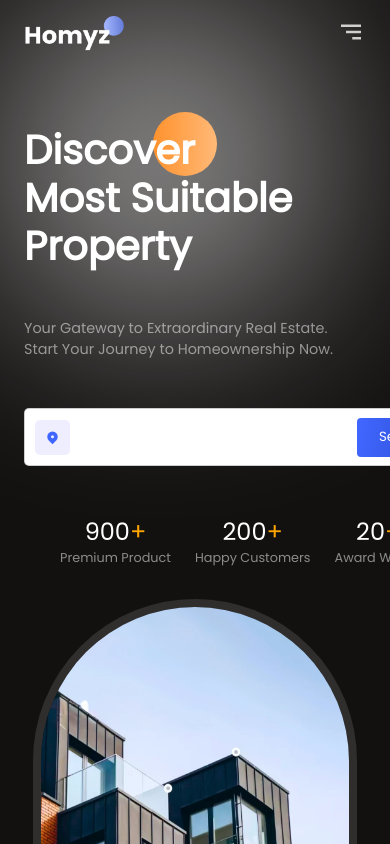
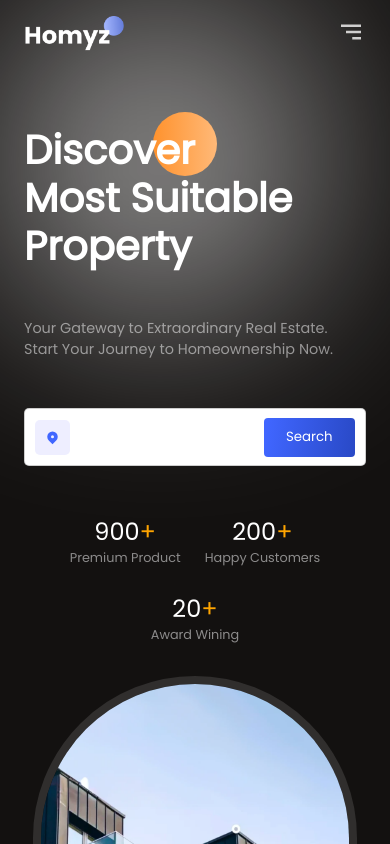
Before and after one commit to UMAR-78/Real-State-Website, a React (Create React App) app: page / in a window 390 px wide. Shown: the top 844 px of the page. Built offline with nearby package versions, Linux system fonts and the light colour scheme.

Commit message:
Final change

```diff
--- a/src/components/Hero/Hero.css
+++ b/src/components/Hero/Hero.css
@@ -44,8 +44,6 @@
   border: none;
   outline: none;
   padding: 10px 80px;
-  /* align-items: center; */
-
 
 }
 .icon
@@ -90,8 +88,19 @@
 @media (max-width: 640px) {
   .hero-container {
     margin-top: 2rem;
+    /* padding: 10px 10px;     */
+
   }
-
+  .search-bar
+  {
+    width: 100%; /* Adjust the width as needed */
+  }
+  .search-bar > input
+  {
+    /* margin-left: -30px; */
+    width: 100%;
+    /* z-index: 999; */
+  }
   .hero-title > h1 {
     font-size: 2.5rem;
     line-height: 3rem;
```
